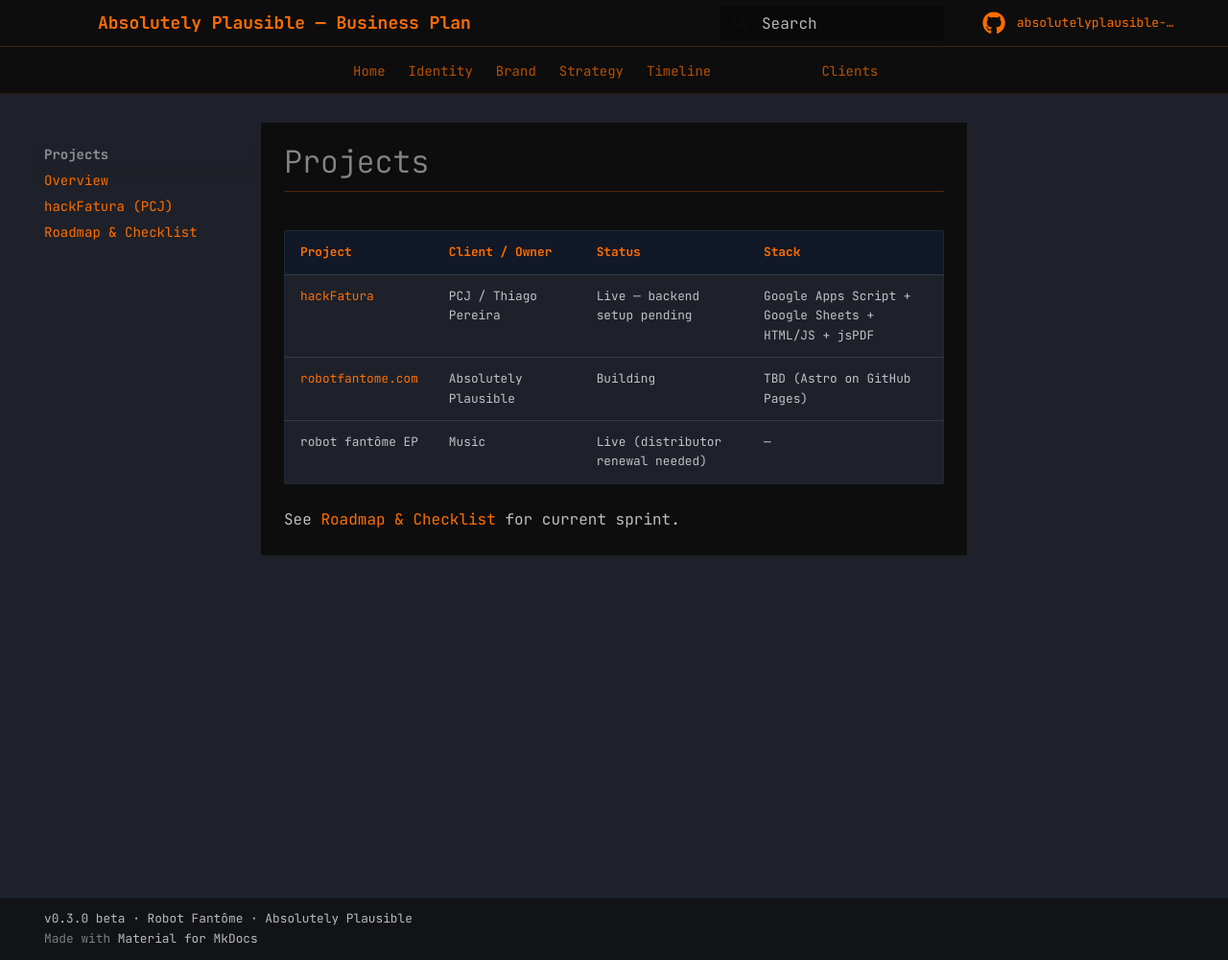
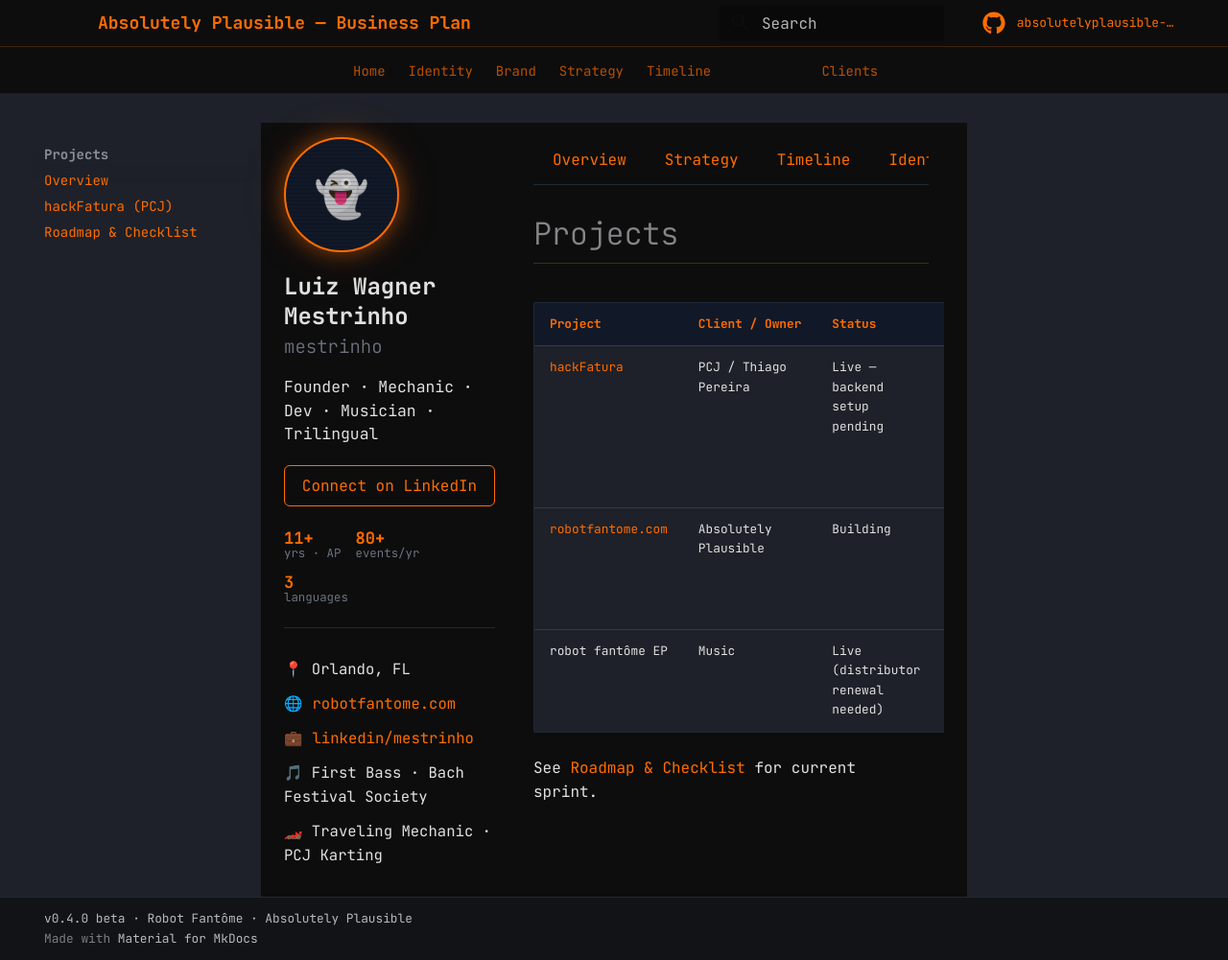
Before and after one commit to wmestrinho/absolutelyplausible-business-plan, an MkDocs documentation site: the page built from docs/projects/index.md, in a window 1280 px wide and 1001 px high. Shown: the whole window at 96% size. Built offline with MkDocs 1.6.1 and Material for MkDocs 9.7.7, drawn with Linux system fonts in a browser that asks for light colours; comment, search, counter and statistics services are not loaded.

Commit message:
feat: inject GitHub profile layout on all pages — v0.4.0 beta
profile.js now dynamically wraps every non-home page in the same
2-column GitHub layout: compact sidebar (120px avatar) on the left,
tab nav (Overview·Strategy·Timeline·Identity·Brand·Projects·Clients)
with active-state detection at the top of content on the right.
Home page is untouched (its static HTML already has the full layout).

Co-Authored-By: Claude Sonnet 4.6 <noreply@anthropic.com>

```diff
--- a/docs/javascripts/profile.js
+++ b/docs/javascripts/profile.js
@@ -1,13 +1,25 @@
-/* profile.js — GitHub-style contribution graph + recent activity
-   Runs only on pages that have #gh-contrib-cells (the home page). */
+/* profile.js — GitHub-style layout injected on every page
+   Home page: contribution graph + activity (elements already in index.md)
+   All other pages: profile sidebar + tab nav injected dynamically         */
 
 (function () {
   'use strict';
 
+  /* ─── Config ─── */
   const REPO = 'wmestrinho/absolutelyplausible-business-plan';
   const MONTH_NAMES = ['Jan','Feb','Mar','Apr','May','Jun','Jul','Aug','Sep','Oct','Nov','Dec'];
 
-  /* ── Color scale ── */
+  const NAV_TABS = [
+    { label: 'Overview',  href: '/',           re: /^\/$/ },
+    { label: 'Strategy',  href: '/strategy/',  re: /\/strategy/ },
+    { label: 'Timeline',  href: '/timeline/',  re: /\/timeline/ },
+    { label: 'Identity',  href: '/identity/',  re: /\/identity/ },
+    { label: 'Brand',     href: '/brand/',     re: /\/brand/ },
+    { label: 'Projects',  href: '/projects/',  re: /\/projects/ },
+    { label: 'Clients',   href: '/clients/',   re: /\/clients/ },
+  ];
+
+  /* ─── Color scale ─── */
   function getColor(count) {
     if (count === 0) return 'rgb(31,41,55)';
     if (count === 1) return 'rgba(255,109,0,0.25)';
@@ -16,7 +28,7 @@
     return 'rgb(255,109,0)';
   }
 
-  /* ── Relative time ── */
+  /* ─── Relative time ─── */
   function relativeTime(iso) {
     const diffDays = Math.floor((Date.now() - new Date(iso).getTime()) / 86400000);
     if (diffDays === 0) return 'today';
@@ -28,7 +40,7 @@
     return years + ' year' + (years > 1 ? 's' : '') + ' ago';
   }
 
-  /* ── Fetch commits (paginated, last year) ── */
+  /* ─── Fetch commits (paginated, last year) ─── */
   async function fetchCommits() {
     const since = new Date();
     since.setFullYear(since.getFullYear() - 1);
@@ -49,7 +61,7 @@
     return all;
   }
 
-  /* ── Build commit → date map ── */
+  /* ─── Commit → date map ─── */
   function buildMap(commits) {
     const map = {};
     commits.forEach(function (c) {
@@ -59,52 +71,42 @@
     return map;
   }
 
-  /* ── Build contribution graph ── */
+  /* ─── Contribution graph ─── */
   function buildGraph(map) {
     const cellsEl  = document.getElementById('gh-contrib-cells');
     const monthsEl = document.getElementById('gh-contrib-months');
     const totalEl  = document.getElementById('gh-contrib-total');
     if (!cellsEl) return 0;
 
-    /* Start: Sunday 52 full weeks (364 days) back */
     const today = new Date();
     today.setHours(23, 59, 59, 0);
-
     const start = new Date(today);
     start.setDate(start.getDate() - 363);
     start.setDate(start.getDate() - start.getDay()); // back to Sunday
     start.setHours(0, 0, 0, 0);
 
-    /* Collect all days */
     const days = [];
     const cur = new Date(start);
-    while (cur <= today) {
-      days.push(new Date(cur));
-      cur.setDate(cur.getDate() + 1);
-    }
+    while (cur <= today) { days.push(new Date(cur)); cur.setDate(cur.getDate() + 1); }
+
     const numWeeks = Math.ceil(days.length / 7);
-    const colTemplate = 'repeat(' + numWeeks + ', 11px)';
+    const colTpl = 'repeat(' + numWeeks + ', 11px)';
 
-    /* Month labels */
     if (monthsEl) {
-      monthsEl.style.gridTemplateColumns = colTemplate;
+      monthsEl.style.gridTemplateColumns = colTpl;
       let lastMonth = -1;
       for (let w = 0; w < numWeeks; w++) {
         const span = document.createElement('span');
         const idx = w * 7;
         if (idx < days.length) {
           const m = days[idx].getMonth();
-          if (m !== lastMonth) {
-            span.textContent = MONTH_NAMES[m];
-            lastMonth = m;
-          }
+          if (m !== lastMonth) { span.textContent = MONTH_NAMES[m]; lastMonth = m; }
         }
         monthsEl.appendChild(span);
       }
     }
 
-    /* Cell grid */
-    cellsEl.style.gridTemplateColumns = colTemplate;
+    cellsEl.style.gridTemplateColumns = colTpl;
     cellsEl.style.gridTemplateRows = 'repeat(7, 11px)';
 
     let total = 0;
@@ -120,7 +122,6 @@
       cellsEl.appendChild(cell);
     });
 
-    /* Pad last week */
     const rem = numWeeks * 7 - days.length;
     for (let i = 0; i < rem; i++) {
       const pad = document.createElement('div');
@@ -128,13 +129,11 @@
       cellsEl.appendChild(pad);
     }
 
-    if (totalEl) {
-      totalEl.textContent = total + ' contribution' + (total !== 1 ? 's' : '') + ' in the last year';
-    }
+    if (totalEl) totalEl.textContent = total + ' contribution' + (total !== 1 ? 's' : '') + ' in the last year';
     return total;
   }
 
-  /* ── Build recent activity list ── */
+  /* ─── Recent activity ─── */
   function buildActivity(commits) {
     const listEl = document.getElementById('gh-commits');
     if (!listEl) return;
@@ -146,65 +145,115 @@
     listEl.innerHTML = recent.map(function (c) {
       const msg = c.commit.message.split('\n')[0];
       const short = msg.length > 72 ? msg.slice(0, 72) + '\u2026' : msg;
-      const time = relativeTime(c.commit.author.date);
       return '<li class="gh-commit-item">' +
         '<span class="gh-commit-dot"></span>' +
         '<span class="gh-commit-msg">' + short + '</span>' +
-        '<span class="gh-commit-time">' + time + '</span>' +
+        '<span class="gh-commit-time">' + relativeTime(c.commit.author.date) + '</span>' +
         '</li>';
     }).join('');
   }
 
-  /* ── Floating tooltip ── */
+  /* ─── Tooltip ─── */
   function initTooltip() {
     const tip = document.createElement('div');
     tip.id = 'gh-cell-tooltip';
     Object.assign(tip.style, {
-      position: 'fixed',
-      display: 'none',
-      background: '#1f2937',
-      border: '1px solid #374151',
-      color: '#e0e0e0',
-      fontFamily: "'JetBrains Mono', monospace",
-      fontSize: '11px',
-      padding: '4px 8px',
-      borderRadius: '4px',
-      pointerEvents: 'none',
-      zIndex: '9999',
-      whiteSpace: 'nowrap'
+      position: 'fixed', display: 'none',
+      background: '#1f2937', border: '1px solid #374151',
+      color: '#e0e0e0', fontFamily: "'JetBrains Mono', monospace",
+      fontSize: '11px', padding: '4px 8px', borderRadius: '4px',
+      pointerEvents: 'none', zIndex: '9999', whiteSpace: 'nowrap'
     });
     document.body.appendChild(tip);
-
     document.addEventListener('mouseover', function (e) {
       const cell = e.target.closest && e.target.closest('.gh-cell');
-      if (!cell || cell.classList.contains('gh-cell-empty')) {
-        tip.style.display = 'none';
-        return;
-      }
-      const date  = cell.getAttribute('data-date');
+      if (!cell || cell.classList.contains('gh-cell-empty')) { tip.style.display = 'none'; return; }
       const count = parseInt(cell.getAttribute('data-count'), 10);
-      tip.textContent = (count === 0 ? 'No contributions' : count + ' commit' + (count !== 1 ? 's' : '')) + ' on ' + date;
+      tip.textContent = (count === 0 ? 'No contributions' : count + ' commit' + (count !== 1 ? 's' : '')) + ' on ' + cell.getAttribute('data-date');
       tip.style.display = 'block';
     });
-
     document.addEventListener('mousemove', function (e) {
       tip.style.left = (e.clientX + 12) + 'px';
       tip.style.top  = (e.clientY - 32) + 'px';
     });
-
     document.addEventListener('mouseout', function (e) {
-      if (!e.target.closest || !e.target.closest('.gh-cell')) {
-        tip.style.display = 'none';
-      }
+      if (!e.target.closest || !e.target.closest('.gh-cell')) tip.style.display = 'none';
     });
   }
 
-  /* ── Entry point ── */
+  /* ─── Build sidebar HTML (compact = smaller avatar for content pages) ─── */
+  function buildSidebarHTML(compact) {
+    var avatarStyle = compact ? ' style="width:120px;height:120px;font-size:46px"' : '';
+    return (
+      '<aside class="gh-sidebar">' +
+        '<div class="gh-avatar-box"' + avatarStyle + '>👻</div>' +
+        '<div class="gh-fullname">Luiz Wagner Mestrinho</div>' +
+        '<div class="gh-login">mestrinho</div>' +
+        '<div class="gh-bio">Founder · Mechanic · Dev · Musician · Trilingual</div>' +
+        '<a href="https://www.linkedin.com/in/mestrinho" target="_blank" rel="noopener" class="gh-connect-btn">Connect on LinkedIn</a>' +
+        '<div class="gh-stats-row">' +
+          '<div class="gh-stat"><span class="gh-stat-num">11+</span><span class="gh-stat-label">yrs · AP</span></div>' +
+          '<div class="gh-stat"><span class="gh-stat-num">80+</span><span class="gh-stat-label">events/yr</span></div>' +
+          '<div class="gh-stat"><span class="gh-stat-num">3</span><span class="gh-stat-label">languages</span></div>' +
+        '</div>' +
+        '<ul class="gh-info-list">' +
+          '<li>📍 Orlando, FL</li>' +
+          '<li>🌐 <a href="https://robotfantome.com" target="_blank" rel="noopener">robotfantome.com</a></li>' +
+          '<li>💼 <a href="https://linkedin.com/in/mestrinho" target="_blank" rel="noopener">linkedin/mestrinho</a></li>' +
+          '<li>🎵 First Bass · Bach Festival Society</li>' +
+          '<li>🏎️ Traveling Mechanic · PCJ Karting</li>' +
+        '</ul>' +
+      '</aside>'
+    );
+  }
+
+  /* ─── Build tab nav HTML (active tab from current URL) ─── */
+  function buildTabsHTML() {
+    var path = window.location.pathname;
+    var tabs = NAV_TABS.map(function (t) {
+      var active = t.re.test(path) ? ' active' : '';
+      return '<a class="gh-tab-item' + active + '" href="' + t.href + '">' + t.label + '</a>';
+    }).join('');
+    return '<nav class="gh-tabs-nav">' + tabs + '</nav>';
+  }
+
+  /* ─── Inject sidebar + tab nav on non-home pages ─── */
+  function injectLayout() {
+    // Home page already has .gh-profile-wrapper in its HTML — skip
+    if (document.querySelector('.gh-profile-wrapper')) return;
+
+    var inner = document.querySelector('.md-content__inner');
+    if (!inner) return;
+
+    // Lift all existing page content into a document fragment
+    var frag = document.createDocumentFragment();
+    while (inner.firstChild) frag.appendChild(inner.firstChild);
+
+    // Wrap fragment in a .gh-main div and prepend the tab nav
+    var mainDiv = document.createElement('main');
+    mainDiv.className = 'gh-main';
+    mainDiv.innerHTML = buildTabsHTML();
+    mainDiv.appendChild(frag);
+
+    // Build the 2-column wrapper: sidebar + main
+    var wrapper = document.createElement('div');
+    wrapper.className = 'gh-profile-wrapper';
+    wrapper.innerHTML = buildSidebarHTML(true); // compact avatar on content pages
+    wrapper.appendChild(mainDiv);
+
+    inner.appendChild(wrapper);
+  }
+
+  /* ─── Entry point ─── */
   async function init() {
+    // Inject layout on all pages (no-op on home page)
+    injectLayout();
+
+    // Contribution graph + activity — home page only
     if (!document.getElementById('gh-contrib-cells')) return;
     initTooltip();
-    const commits  = await fetchCommits();
-    const map      = buildMap(commits);
+    const commits = await fetchCommits();
+    const map     = buildMap(commits);
     buildGraph(map);
     buildActivity(commits);
   }
--- a/mkdocs.yml
+++ b/mkdocs.yml
@@ -26,7 +26,7 @@ theme:
   icon:
     repo: fontawesome/brands/github
 
-copyright: "v0.3.0 beta · Robot Fantôme · Absolutely Plausible"
+copyright: "v0.4.0 beta · Robot Fantôme · Absolutely Plausible"
 
 extra_css:
   - stylesheets/extra.css
```
Also changed, not shown: 1 other file.
